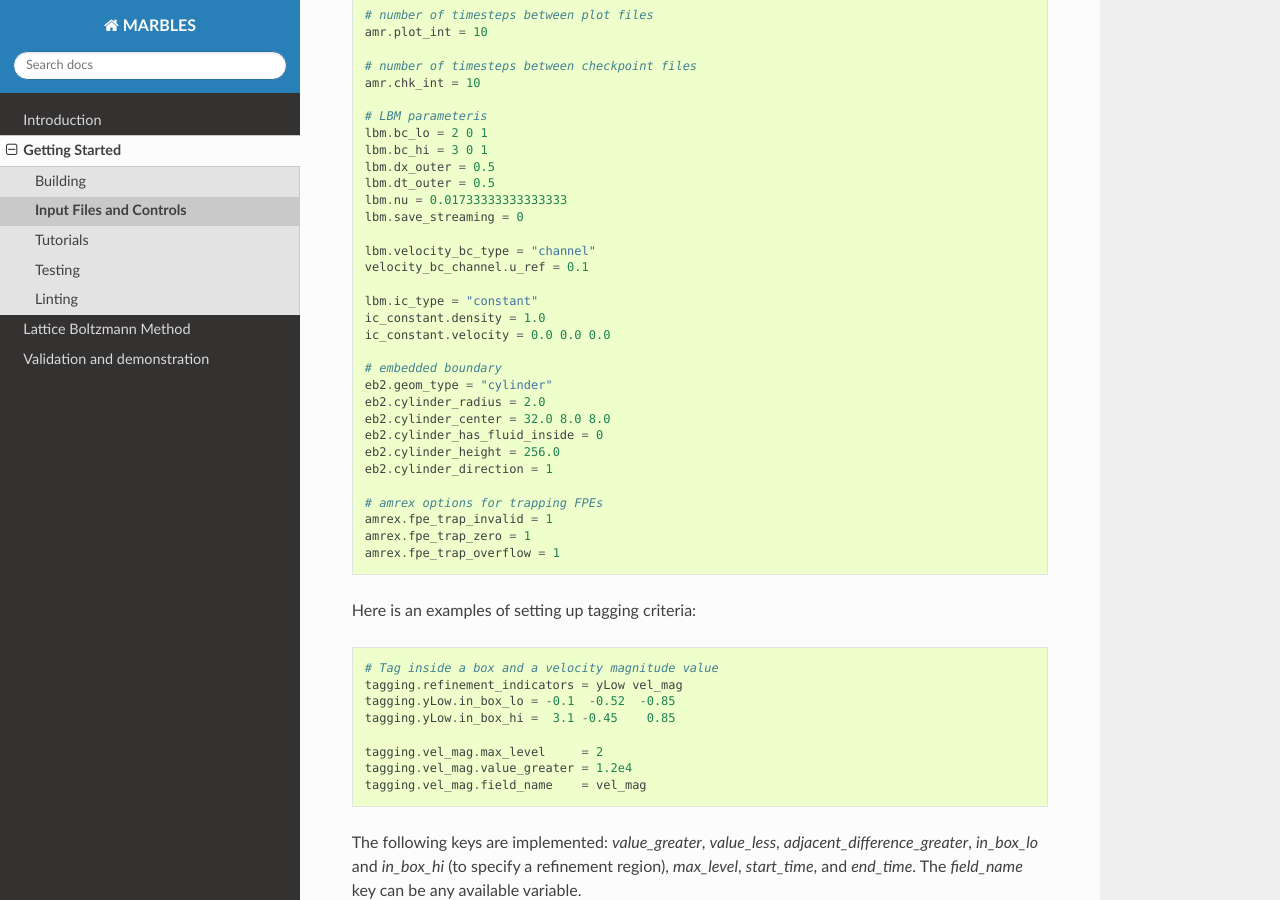
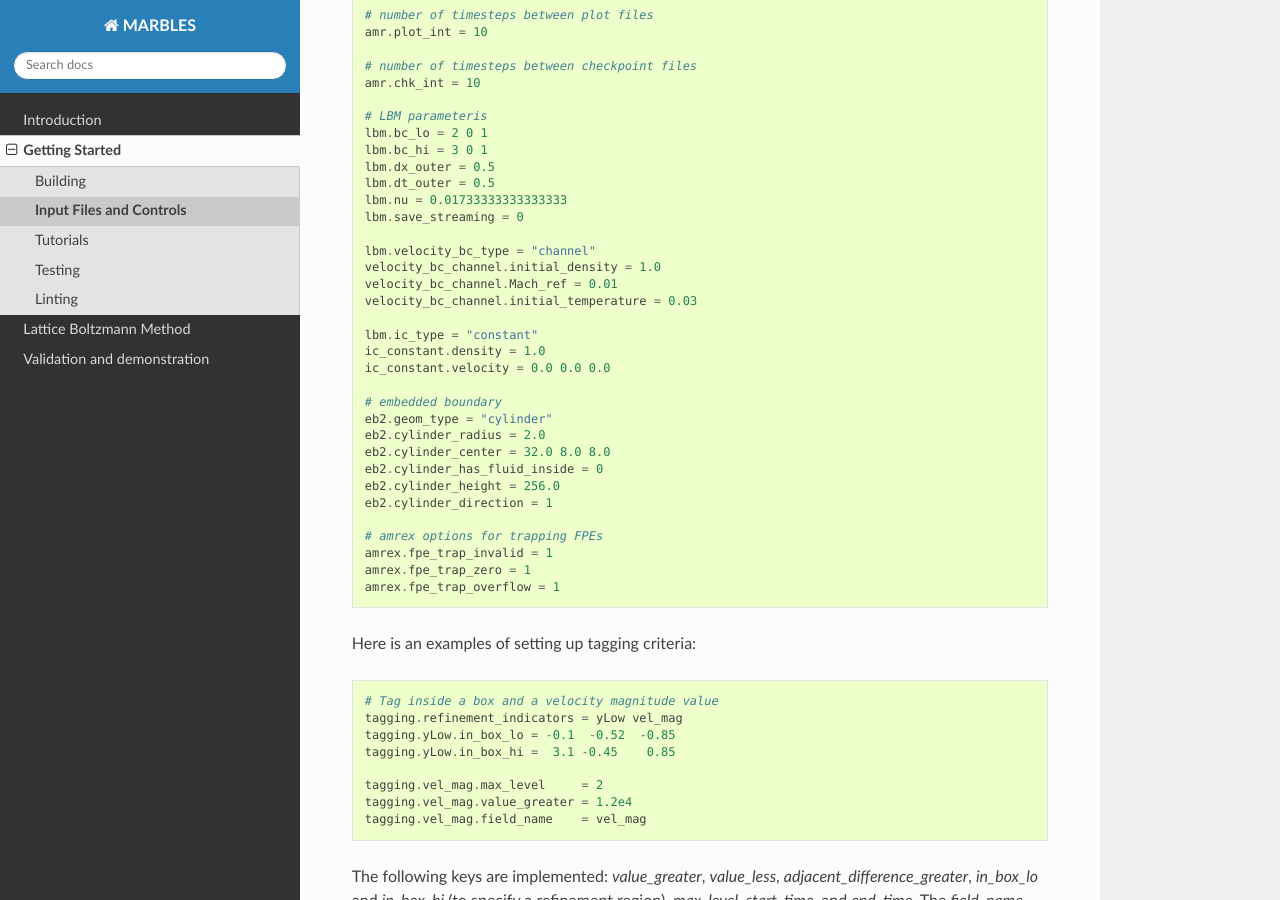
Before and after one commit to NREL/marbles, a Sphinx documentation site: the page built from Docs/sphinx/InputFiles.rst, in a window 1280 px wide and 900 px high, scrolled down 803 px. Built offline with Sphinx 7.4.7 and the Read the Docs theme 3.1.0, drawn with Linux system fonts in a browser that asks for light colours.

```diff
--- a/Docs/sphinx/InputFiles.rst
+++ b/Docs/sphinx/InputFiles.rst
@@ -48,7 +48,9 @@
   lbm.save_streaming = 0
 
   lbm.velocity_bc_type = "channel"
-  velocity_bc_channel.u_ref = 0.1
+  velocity_bc_channel.initial_density = 1.0
+  velocity_bc_channel.Mach_ref = 0.01
+  velocity_bc_channel.initial_temperature = 0.03
 
   lbm.ic_type = "constant"
   ic_constant.density = 1.0
```
Also changed, not shown: 2 other files.
